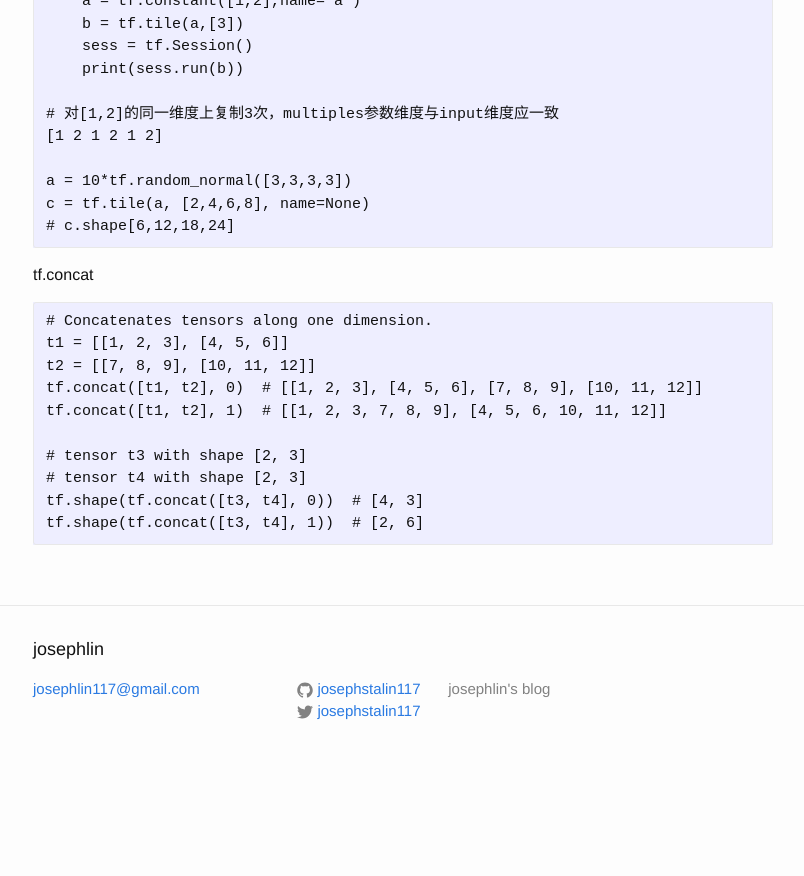
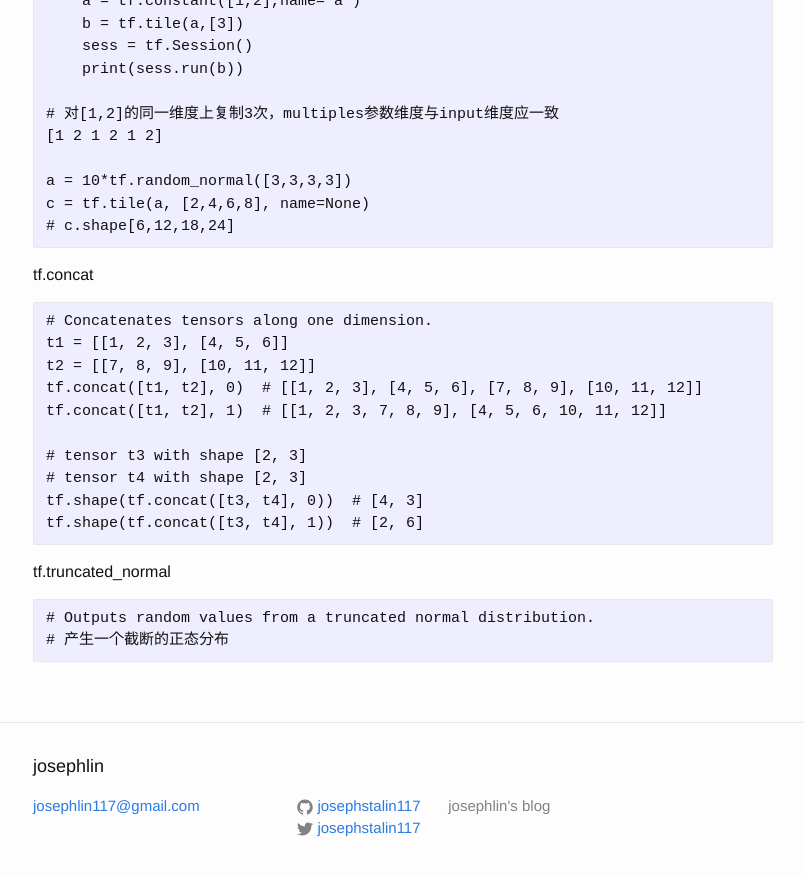
Before and after one commit to josephstalin117/josephstalin117.github.io, a Jekyll site: the page built from _posts/2018-6-09-tensorflow.markdown, in a window 1280 px wide and 900 px high, scrolled down 3776 px. Shown: the top 876 px of the window, without its empty margins (237-1041 px from the left). Built offline with Jekyll 4.4.1, drawn with Linux system fonts in a browser that asks for light colours; before the commit the page ends 4559 px from its top, so only the background shows below that.

Commit message:
add tf.truncated_normal

````diff
--- a/_posts/2018-6-09-tensorflow.markdown
+++ b/_posts/2018-6-09-tensorflow.markdown
@@ -200,3 +200,9 @@
 tf.shape(tf.concat([t3, t4], 0))  # [4, 3]
 tf.shape(tf.concat([t3, t4], 1))  # [2, 6]
 ```
+
+tf.truncated_normal
+```
+# Outputs random values from a truncated normal distribution.
+# 产生一个截断的正态分布
+```
````
